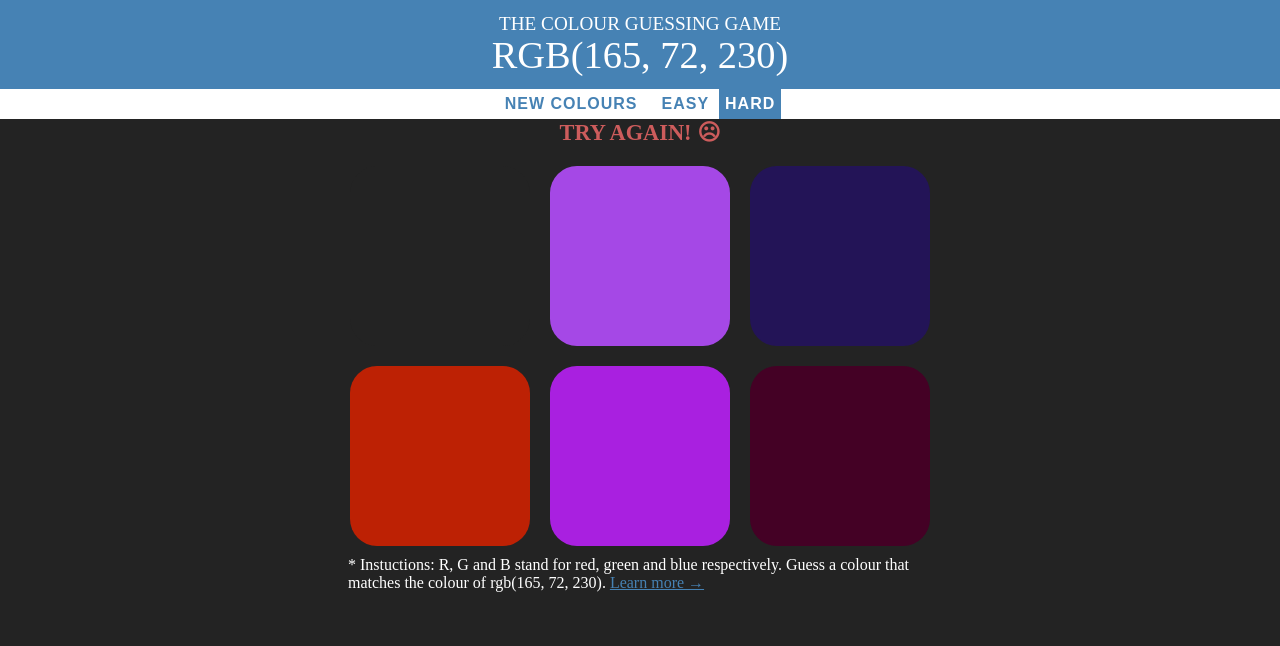
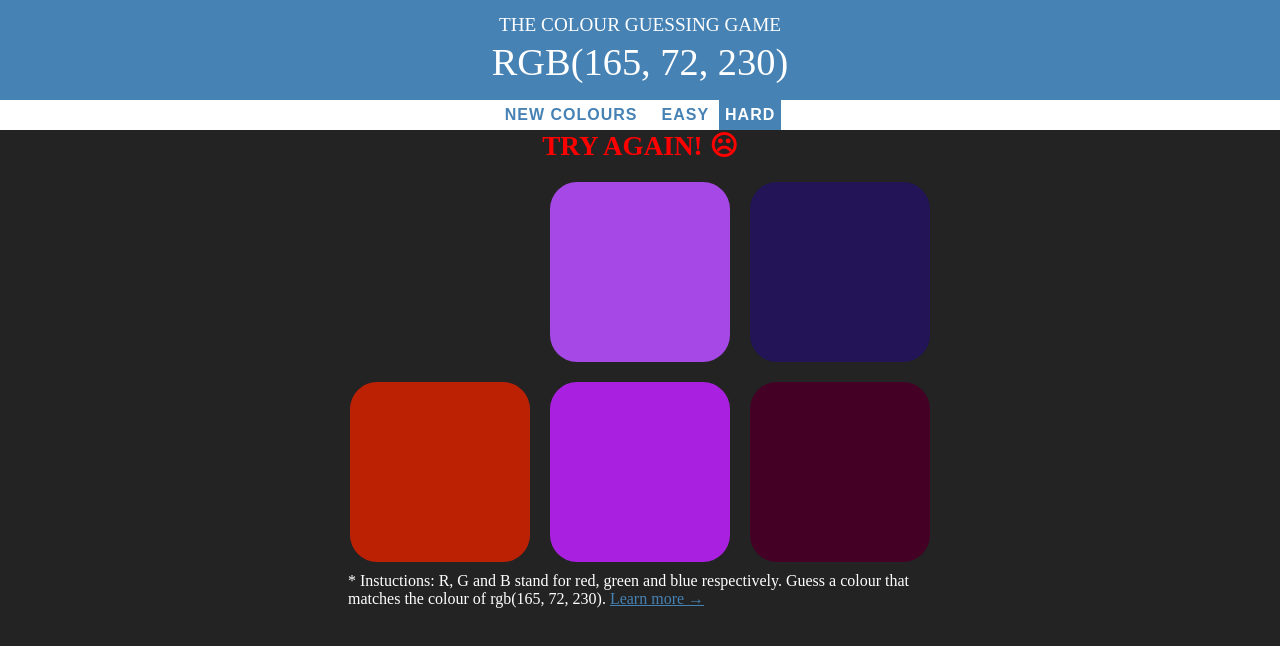
Before and after one commit to norelleshi/mycolourgame, a website: page views/index.html in a window 1280 px wide. Both pictures are taken after a click on the element 439 px from the left and 228 px from the top of the page. Drawn offline with Linux system fonts and the light colour scheme.

Commit message:
style color

```diff
--- a/public/javascripts/app.js
+++ b/public/javascripts/app.js
@@ -29,7 +29,7 @@ function setupSquares(){
             if(clickedColor === pickedColor){
                 messageDisplay.textContent = "Correct! ㋡";
 				messageDisplay.style.backgroundColor = "transparent";
-				messageDisplay.style.color = "steelblue";
+				messageDisplay.style.color = "limegreen";
                 resetButton.textContent = "Play Again?";
                 changeColors(clickedColor);
                 h1.style.backgroundColor = clickedColor;
@@ -37,7 +37,7 @@ function setupSquares(){
                 this.style.backgroundColor = "#232323";
                 messageDisplay.textContent = "Try Again! ☹";
 				messageDisplay.style.backgroundColor = "transparent";
-				messageDisplay.style.color = "indianred";
+				messageDisplay.style.color = "red";
             }
         });
     }
--- a/public/stylesheets/style.css
+++ b/public/stylesheets/style.css
@@ -31,6 +31,7 @@ h1 {
     margin: 0;
     text-transform: uppercase;
     padding: .8rem 0;
+	line-height: 1.3;
 }
 
 #colorDisplay {
@@ -41,7 +42,7 @@ h1 {
     display: block;
     /* width: 20%; */
 	color: white;
-	font-size: 1.4rem;
+	font-size: 1.7rem;
 	text-align: center;
 	font-weight: 600;
 	text-transform: uppercase;
```
